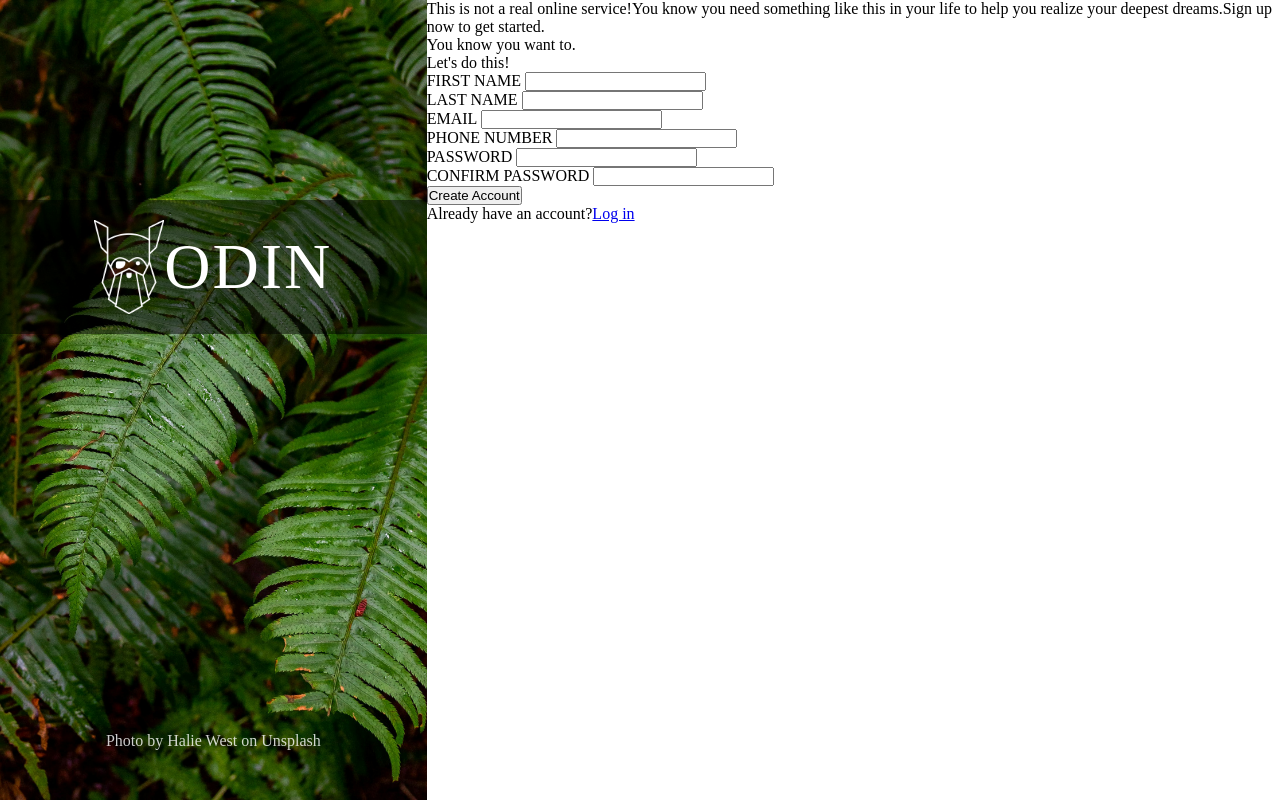
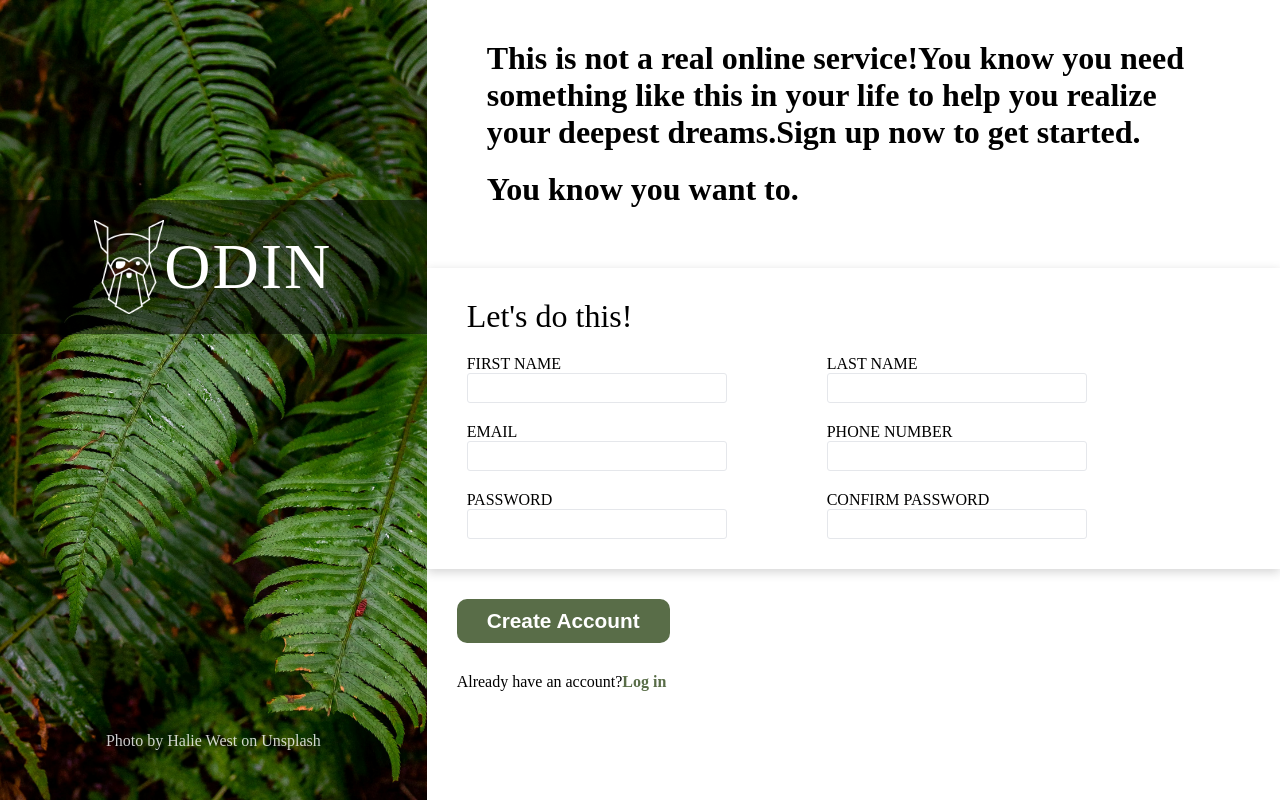
Before and after one commit to lyanta-l/sign-up-form, a plain HTML site: page index.html in a window 1280 px wide. Drawn offline with Linux system fonts and the light colour scheme.

Commit message:
更新注册表单样式，优化输入字段布局

```diff
--- a/index.html
+++ b/index.html
@@ -27,10 +27,11 @@
                     <p>You know you want to.</p>
                 </div>
                 <form action="#" method="post" id="signupForm">
+                    <div class="input-container">
                         <legend>
                             Let's do this!
                         </legend>
-                    <div class="input-container">
+                        <div class="raw one">
                             <div class="input-group">
                                 <label for="firstName">FIRST NAME</label>
                                 <input type="text" name="" id="firstName">
@@ -39,6 +40,8 @@
                                 <label for="lastName">LAST NAME</label>
                                 <input type="text" name="" id="lastName">
                             </div>
+                        </div>
+                        <div class="raw two">
                             <div class="input-group">
                                 <label for="email">EMAIL</label>
                                 <input type="email" name="" id="email">
@@ -47,6 +50,8 @@
                                 <label for="phone">PHONE NUMBER</label>
                                 <input type="tel" name="" id="phone">
                             </div>
+                        </div>
+                        <div class="raw three">
                             <div class="input-group">
                                 <label for="password">PASSWORD</label>
                                 <input type="password" name="" id="password">
@@ -55,6 +60,8 @@
                                 <label for="confirmPassword">CONFIRM PASSWORD</label>
                                 <input type="password" name="" id="confirmPassword">
                             </div>
+                        </div>
+
                     </div>
                     <div class="button-container">
                         <button type="submit" class="submit-btn">Create Account</button>
--- a/style.css
+++ b/style.css
@@ -29,28 +29,109 @@
 }
 
 .logo {
-    background-color: rgba(0,0,0,0.5);
+    background-color: rgba(0, 0, 0, 0.5);
     margin-top: 20vh;
     padding: 20px 40px;
     display: flex;
     align-items: center;
     justify-content: center;
 }
-.logo img{
+
+.logo img {
     width: 70px;
     height: auto;
 
 }
-.logo h1{
+
+.logo h1 {
     color: white;
     font-size: 4rem;
     font-weight: 300;
     letter-spacing: 2px;
 }
-.image-credit{
+
+.image-credit {
     bottom: 0;
     color: white;
     opacity: 0.8;
     padding: 10px;
     text-align: center;
 }
+
+.form-container {
+    height: 100%;
+    display: flex;
+    flex-direction: column;
+}
+
+.intro-text {
+    flex: 1;
+    align-content: end;
+    padding: 40px 60px;
+    font-size: 2rem;
+    font-weight: 600;
+}
+
+.intro-text p {
+    margin-bottom: 20px;
+}
+
+#signupForm {
+    flex: 1;
+}
+
+.input-container {
+    box-shadow: 0px 3px 10px lightgray;
+    padding: 30px 40px;
+}
+legend{
+    font-size: 2rem;
+    font-weight: 500;
+}
+.raw{
+    display: flex;
+    gap: 100px;
+    margin-top: 20px;
+}
+.input-group{
+    display: flex;
+    flex-direction: column;
+    width: 260px;
+}
+input{
+    border-radius: 3px;
+    height: 30px;
+    border: 1px solid #E5E7EB;
+}
+input:focus{
+    border: 1px solid blue;
+    outline: none;
+    box-shadow: 0 0 3px black;
+}
+input:invalid{
+    outline: none;
+    border: 1px solid red;
+}
+.button-container{
+    padding: 30px;
+}
+.submit-btn{
+    padding: 10px 30px;
+    border-radius: 10px;
+    background-color: #596d48;
+    color: white;
+    font-size: 1.3rem;
+    font-weight: 600;
+    border-style: none;
+}
+
+.login-link {
+    flex: 1;
+    padding: 0 30px;
+    font-size: 1rem;
+}
+.login-link a{
+    text-decoration-line: none;
+    color: #596d48;
+    font-weight: 600;
+}
```
Lines whose indentation alone changed are shown as unchanged.
